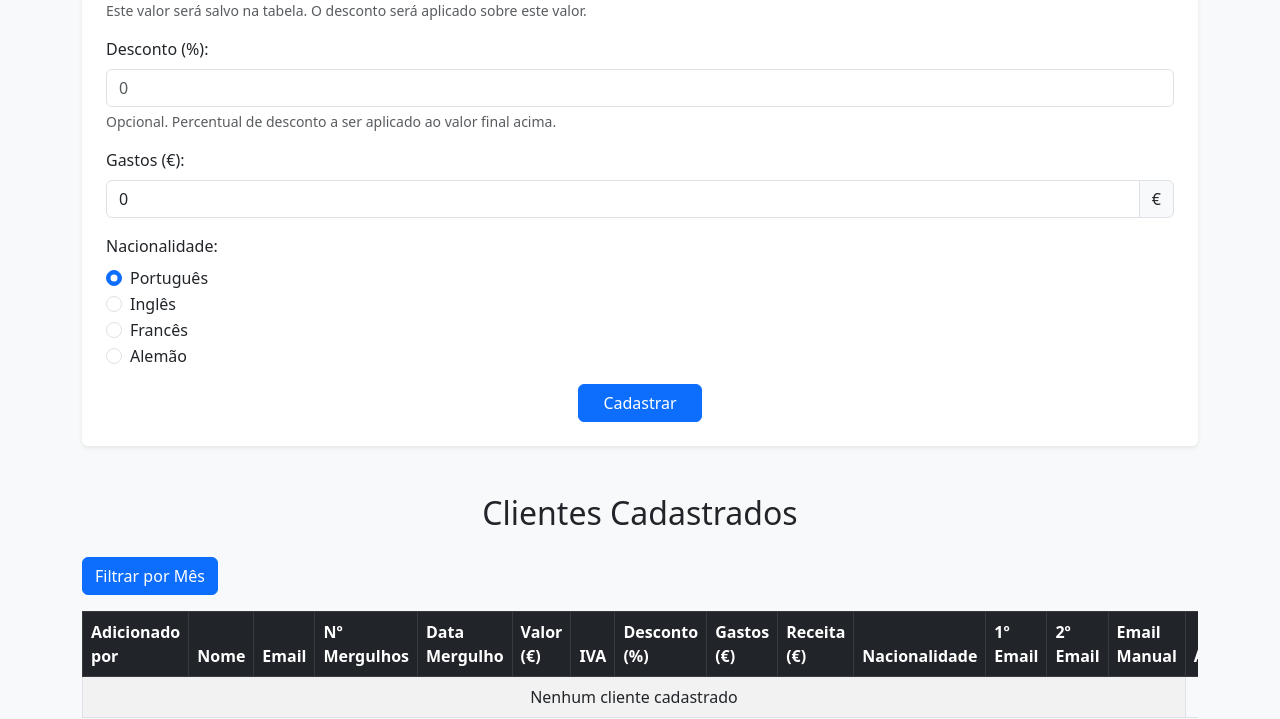
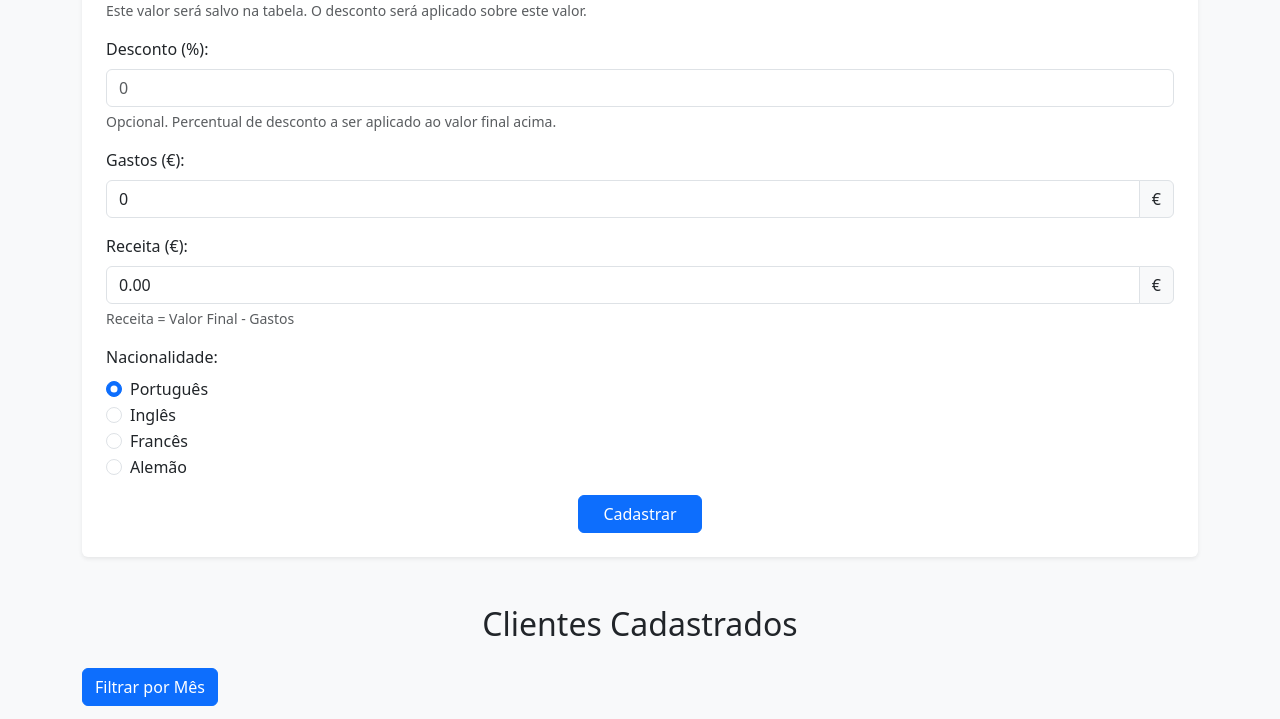
Before and after one commit to guguinhass/AtlanticDivingCenterCRM, a Flask app: page / in a window 1280 px wide. Shown: the part 840-1559 px from the top of the page. Run offline with Flask 3, Linux system fonts and the light colour scheme; the visitor is signed in with stand-in values (Sample User, id 1); data that the repository does not hold is empty; some libraries are stand-ins or nearby versions.

Commit message:
Receita fixing

```diff
--- a/templates/formulario_clientes.html
+++ b/templates/formulario_clientes.html
@@ -143,6 +143,16 @@
                     <span class="input-group-text">€</span>
                 </div>
             </div>
+            <!-- Campo Receita (calculado automaticamente) -->
+            <div class="mb-3">
+                <label class="form-label">Receita (€):</label>
+                <div class="input-group">
+                    <input type="number" step="0.01" name="receita" id="receita" class="form-control" readonly>
+                    <span class="input-group-text">€</span>
+                </div>
+                <div class="form-text">Receita = Valor Final - Gastos</div>
+            </div>
+
         {% endif %}
 
         <div class="mb-3">
@@ -250,7 +260,7 @@
                             €
                             <button type="button" class="btn btn-primary px-4 guardar-btn">Guardar</button>
                         </td>
-                        <td>{{ cliente.receita }} € </td>
+                        <td>{{ cliente.receita }} €</td>
                     {% endif %}
                     <td>{{ cliente.nacionalidade.capitalize() }}</td>
                     <td>{{ 'Sim' if cliente.primeiro_email_enviado else 'Não' }}</td>
@@ -777,7 +787,27 @@
                         }
                     });
                 });
+
+
+                document.addEventListener("DOMContentLoaded", function () {
+                    const valorFaturaInput = document.getElementById("valor_fatura");
+                    const gastosInput = document.getElementById("gastos");
+                    const receitaInput = document.getElementById("receita");
+
+                    function calcularReceita() {
+                        const valorFatura = parseFloat(valorFaturaInput?.value) || 0;
+                        const gastos = parseFloat(gastosInput?.value) || 0;
+                        const receita = valorFatura - gastos;
+                        receitaInput.value = receita.toFixed(2);
+                    }
+
+                    valorFaturaInput?.addEventListener("input", calcularReceita);
+                    gastosInput?.addEventListener("input", calcularReceita);
+
+                    calcularReceita(); // inicializa valor
+                });
             </script>
+
 
             </tbody>
         </table>
```
